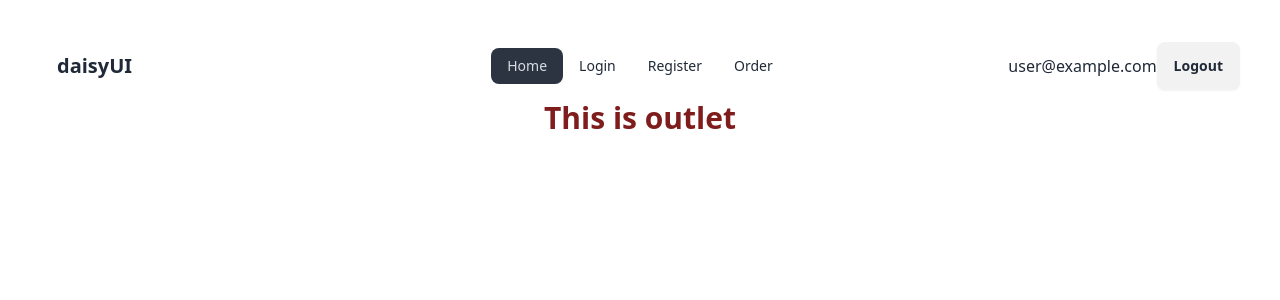
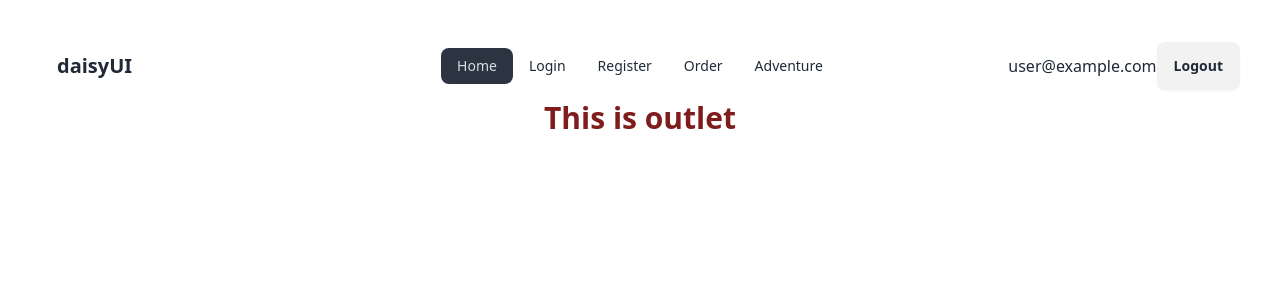
Before and after one commit to atiq9se/react-context, a React (Vite) app: page / in a window 1280 px wide. Shown: the top 300 px of the page. Built offline with nearby package versions, Linux system fonts and the light colour scheme; no server answers; sample sign-in values are in the browser's storage.

Commit message:
auth moha milon login and registation part completed

```diff
--- a/src/components/Navbar.jsx
+++ b/src/components/Navbar.jsx
@@ -25,7 +25,11 @@ const Navbar = () => {
             <li><NavLink to='/login'>Login</NavLink></li>
             <li><NavLink to='/register'>Register</NavLink></li>
             {
-                user&& <><li><NavLink to='/order'>Order</NavLink></li></>
+                user&& <>
+                        <li><NavLink to='/order'>Order</NavLink></li>
+                        <li><NavLink to='/adventur'>Adventure</NavLink></li>
+                       </>
+
             }
         </>
 
```
